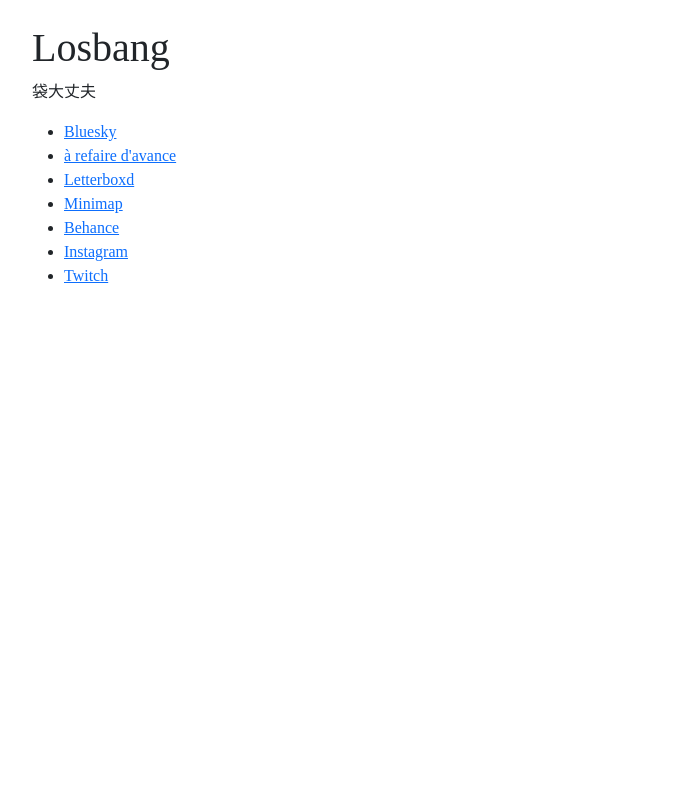
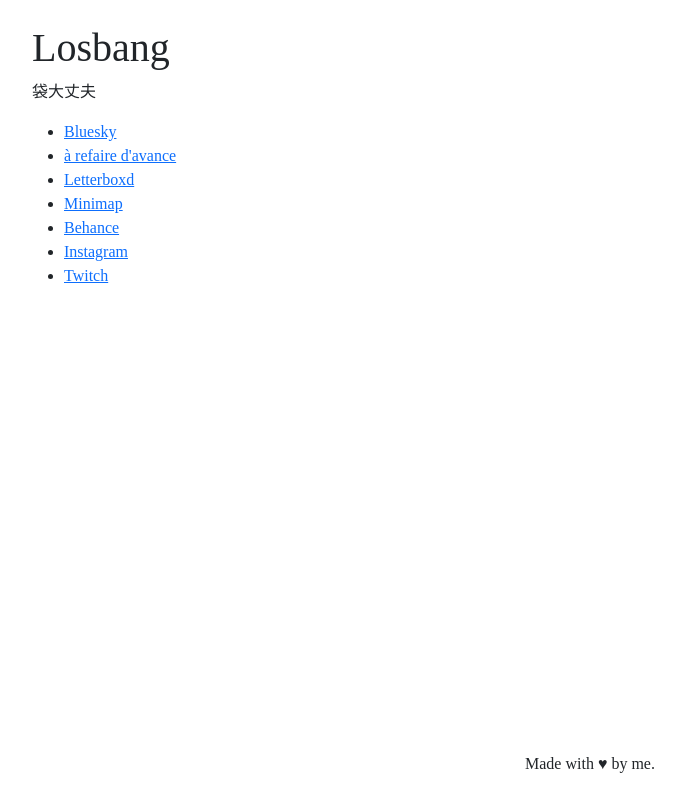
Before and after one commit to arthrmchl/losba.ng, a plain HTML site: page index.html in a window 1280 px wide. Shown: the whole page, without its empty margins (50-735 px from the left). Drawn offline with nearby package versions, Linux system fonts and the light colour scheme.

Commit message:
Add footer

```diff
--- a/index.html
+++ b/index.html
@@ -61,6 +61,9 @@
             </ul>
         </div>
     </div>
+    <div class="fixed-bottom text-center mb-2 mb-sm-4">
+        Made with <a href="https://www.youtube.com/watch?v=XgqTrvcAySA" class="text-decoration-none link-dark">♥</a> by me.
+    </div>
 </div>
 
 <!-- Bootstrap JS -->
```
